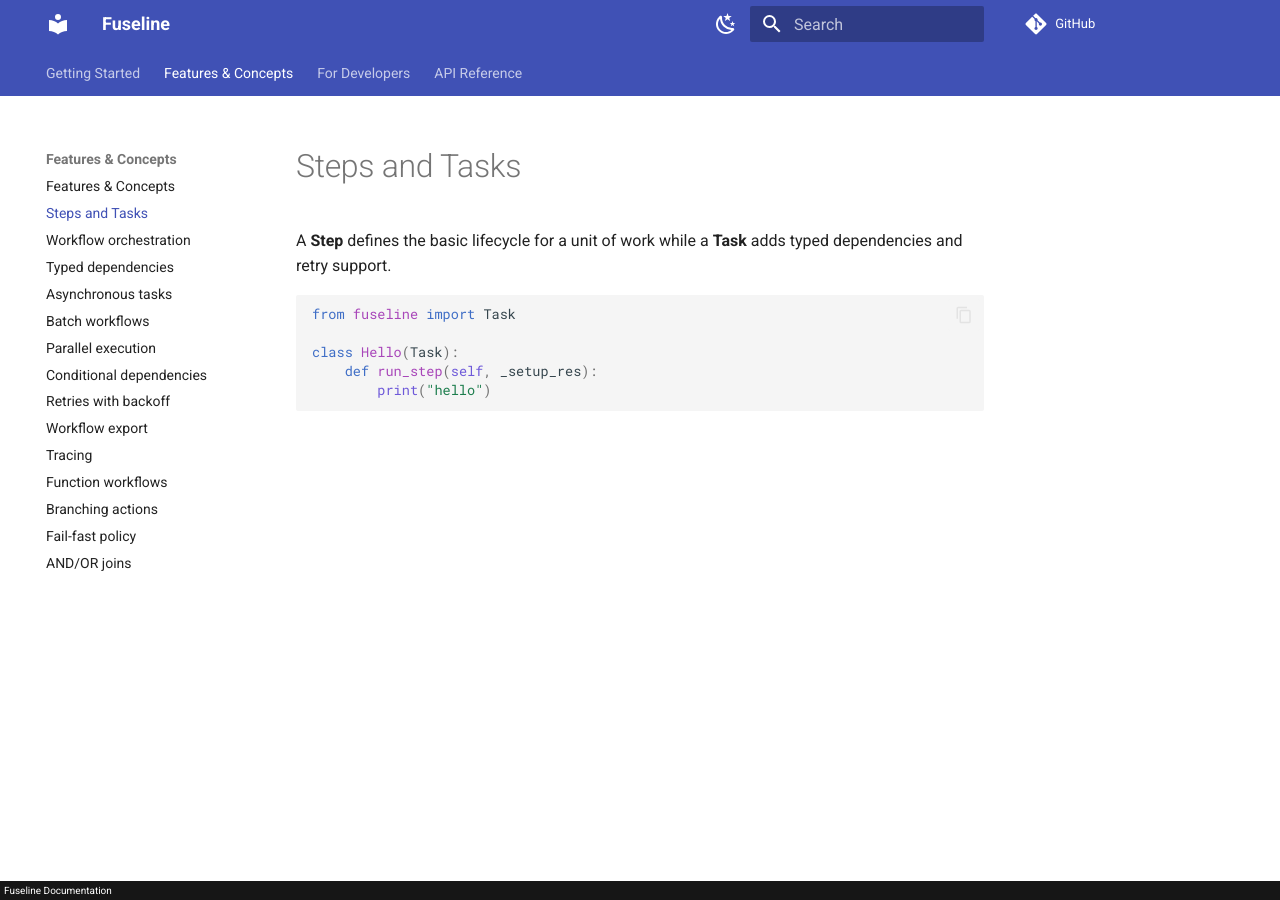
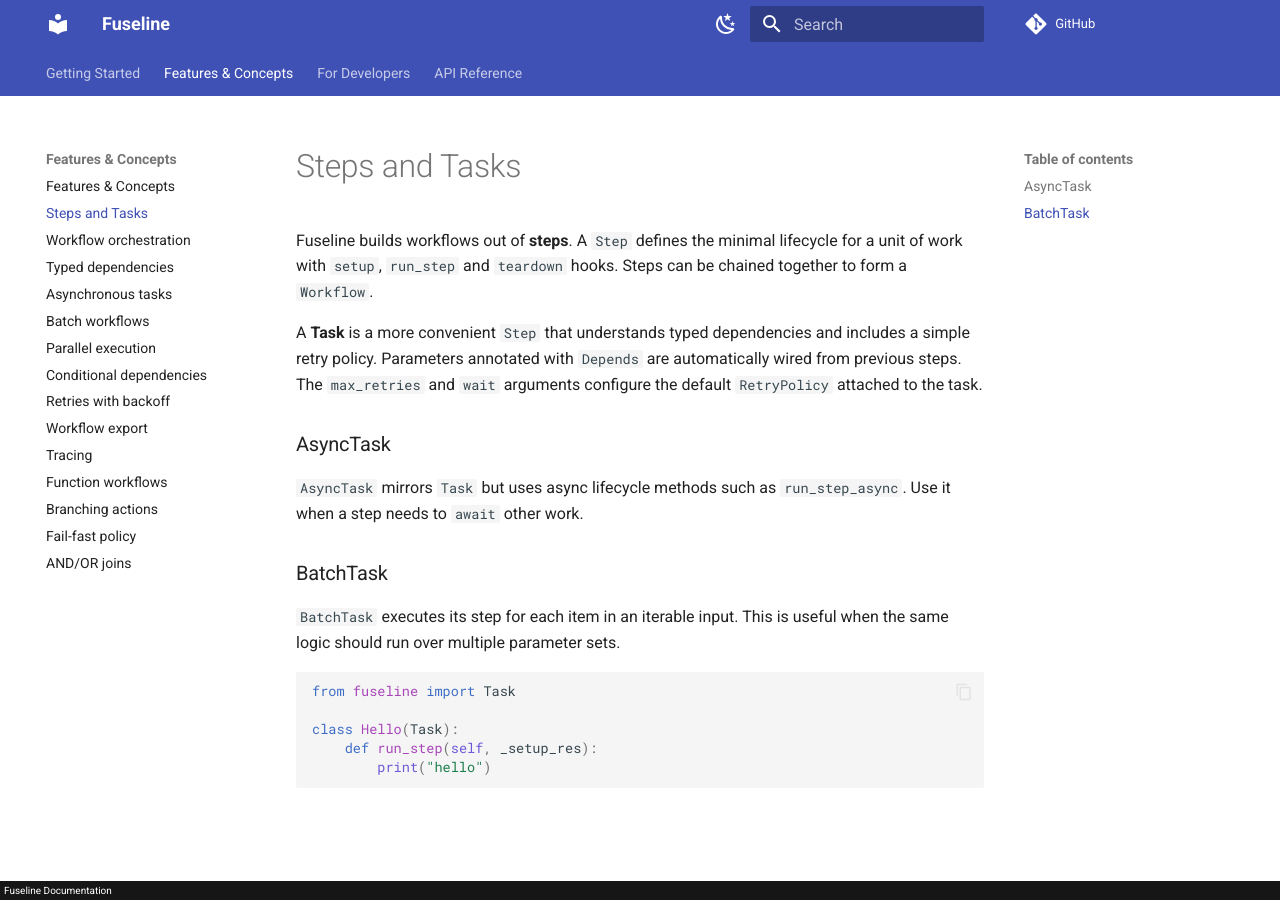
Before and after one commit to jsam/fuseline, an MkDocs documentation site: the page built from docs/features/steps-tasks.md, in a window 1280 px wide. Built offline with MkDocs 1.6.1 and Material for MkDocs 9.7.7, drawn with Linux system fonts in a browser that asks for light colours; comment, search, counter and statistics services are not loaded.

Commit message:
docs: clarify step classes

````diff
--- a/docs/features/steps-tasks.md
+++ b/docs/features/steps-tasks.md
@@ -2,8 +2,25 @@
 title: "Steps and Tasks"
 ---
 
-A **Step** defines the basic lifecycle for a unit of work while a **Task** adds typed dependencies and retry support.
+Fuseline builds workflows out of **steps**. A `Step` defines the minimal
+lifecycle for a unit of work with `setup`, `run_step` and `teardown`
+hooks. Steps can be chained together to form a `Workflow`.
 
+A **Task** is a more convenient `Step` that understands typed
+dependencies and includes a simple retry policy. Parameters annotated
+with `Depends` are automatically wired from previous steps. The
+`max_retries` and `wait` arguments configure the default
+`RetryPolicy` attached to the task.
+
+### AsyncTask
+
+`AsyncTask` mirrors `Task` but uses async lifecycle methods such as
+`run_step_async`. Use it when a step needs to `await` other work.
+
+### BatchTask
+
+`BatchTask` executes its step for each item in an iterable input. This
+is useful when the same logic should run over multiple parameter sets.
 
 ```python
 from fuseline import Task
````
